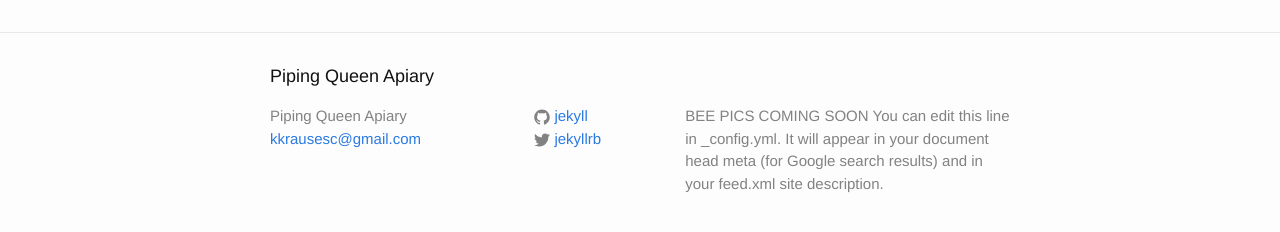
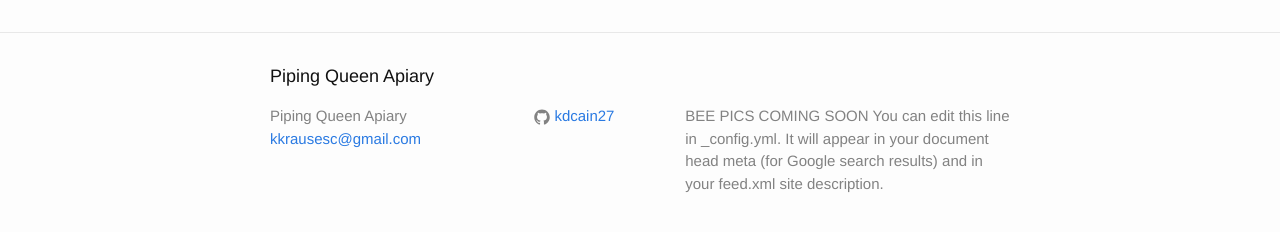
Before and after one commit to kdcain27/kdcain27.github.io, a Jekyll site: the page built from index.html, in a window 1280 px wide. Shown: the part 264-496 px from the top of the page. Built offline with Jekyll 4.4.1, drawn with Linux system fonts in a browser that asks for light colours.

Commit message:
Update _config.yml

```diff
--- a/_config.yml
+++ b/_config.yml
@@ -14,8 +14,8 @@ description: > # this means to ignore newlines until "baseurl:"
   Google search results) and in your feed.xml site description.
 baseurl: "" # the subpath of your site, e.g. /blog
 url: "WWW.PIPINGQUEEN.NET" # the base hostname & protocol for your site
-twitter_username: jekyllrb
-github_username:  jekyll
+twitter_username:
+github_username:  kdcain27
 
 # Build settings
 markdown: kramdown
```
